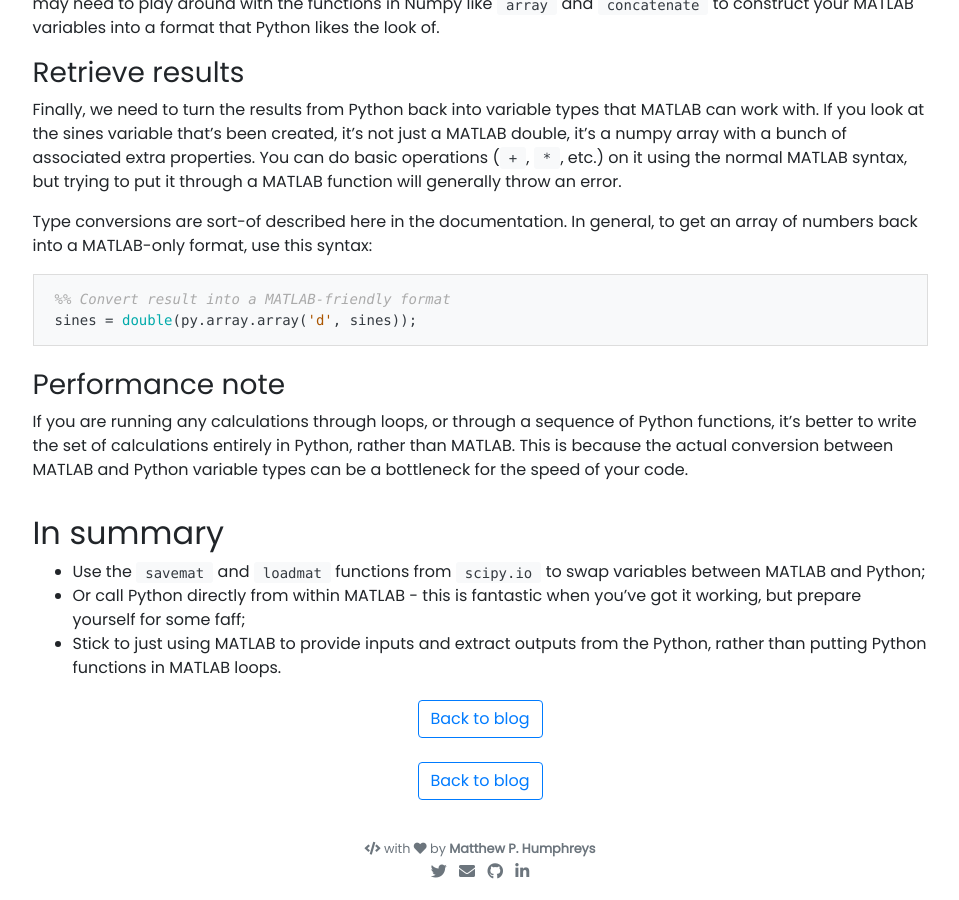
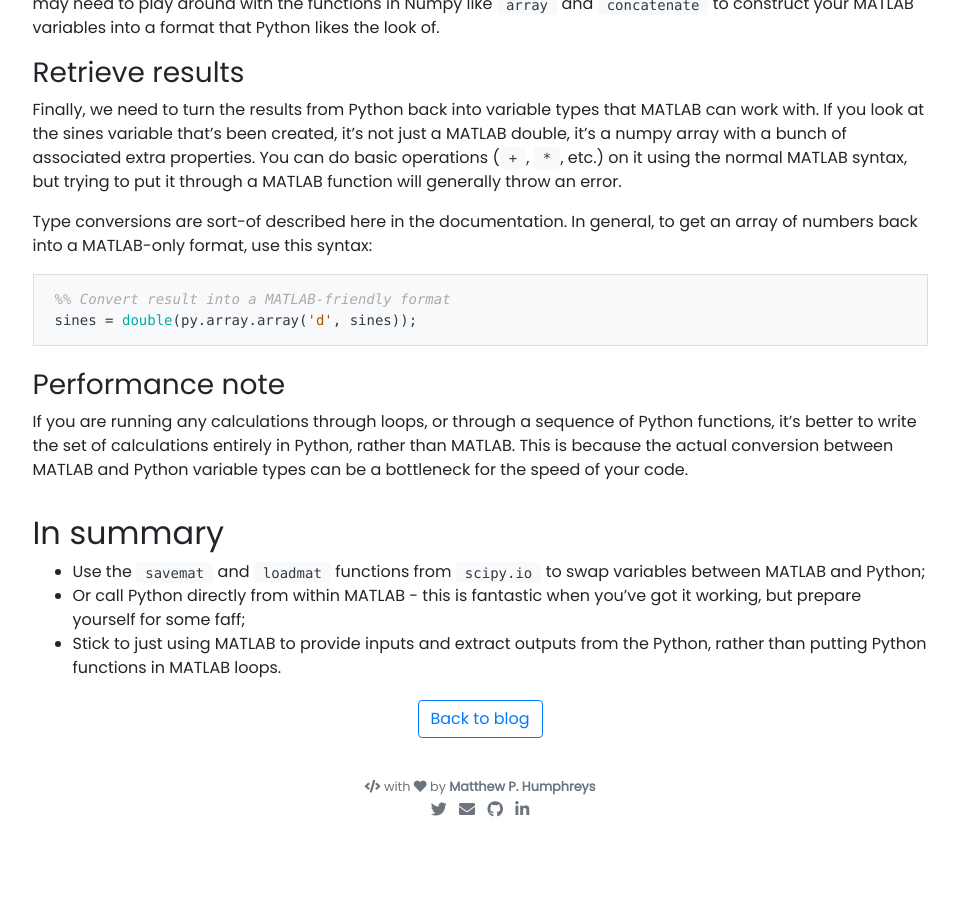
Before and after one commit to mvdh7/mvdh7.github.io, a Jekyll site: the page built from _posts/2019-03-04-snake-charming-with-matlab.md, in a window 1280 px wide and 900 px high, scrolled down 5583 px. Shown: the whole window, without its empty margins (160-1119 px from the left). Built offline with Jekyll 4.4.1, drawn with Linux system fonts in a browser that asks for light colours; nearby versions of some CDN libraries; our own code applies the rules of GitHub Pages for plain Markdown files; comment, search, counter and statistics services are not loaded; after the commit the page ends 6421 px from its top, so only the background shows below that.

Commit message:
Button is already there!

```diff
--- a/_posts/2019-03-04-snake-charming-with-matlab.md
+++ b/_posts/2019-03-04-snake-charming-with-matlab.md
@@ -196,5 +196,3 @@ If you are running any calculations through loops, or through a sequence of Pyth
   * Use the `savemat` and `loadmat` functions from `scipy.io` to swap variables between MATLAB and Python;
   * Or call Python directly from within MATLAB - this is fantastic when you've got it working, but prepare yourself for some faff;
   * Stick to just using MATLAB to provide inputs and extract outputs from the Python, rather than putting Python functions in MATLAB loops.
-
-<p class="text-center">{% include button.html link="/blog" text="Back to blog" %}</p>
```
